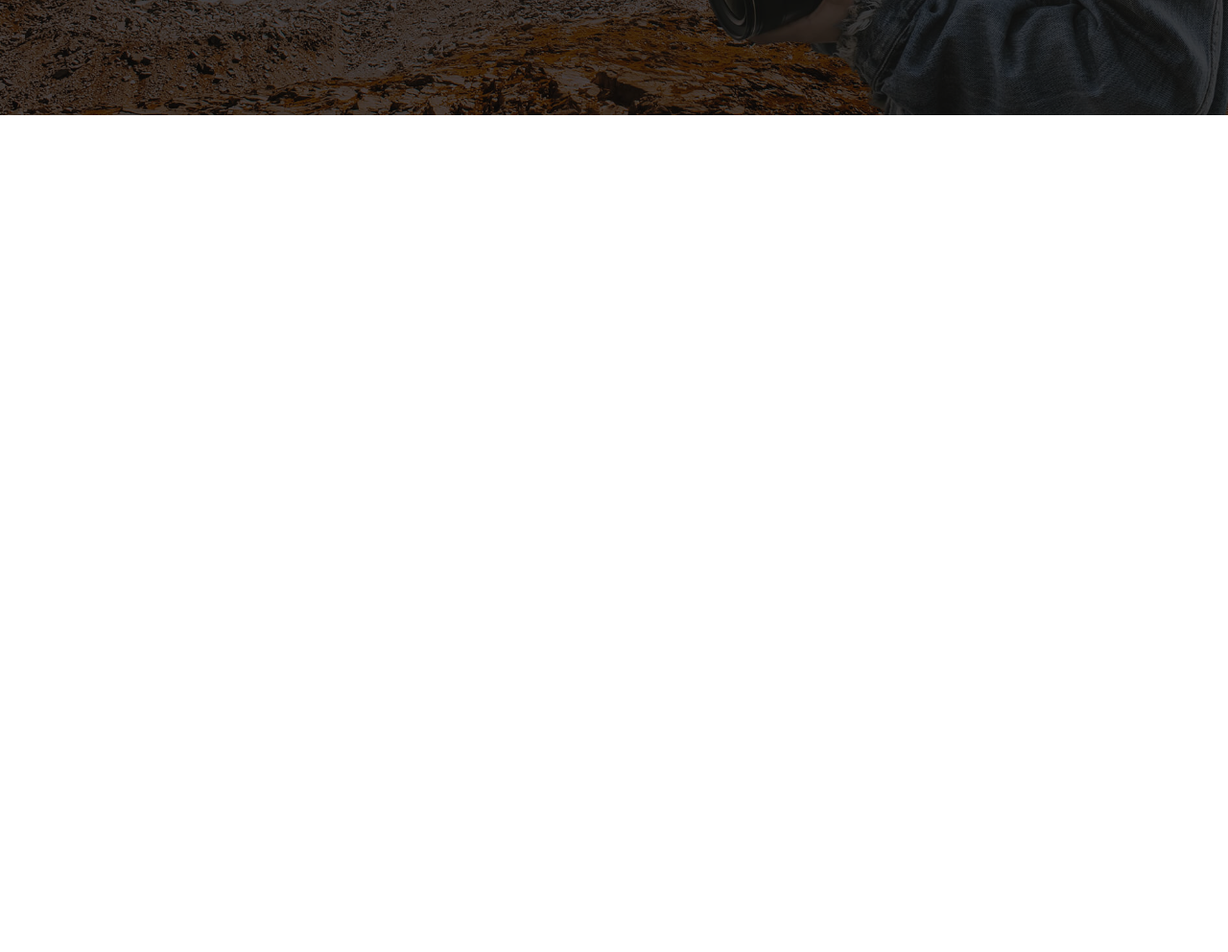
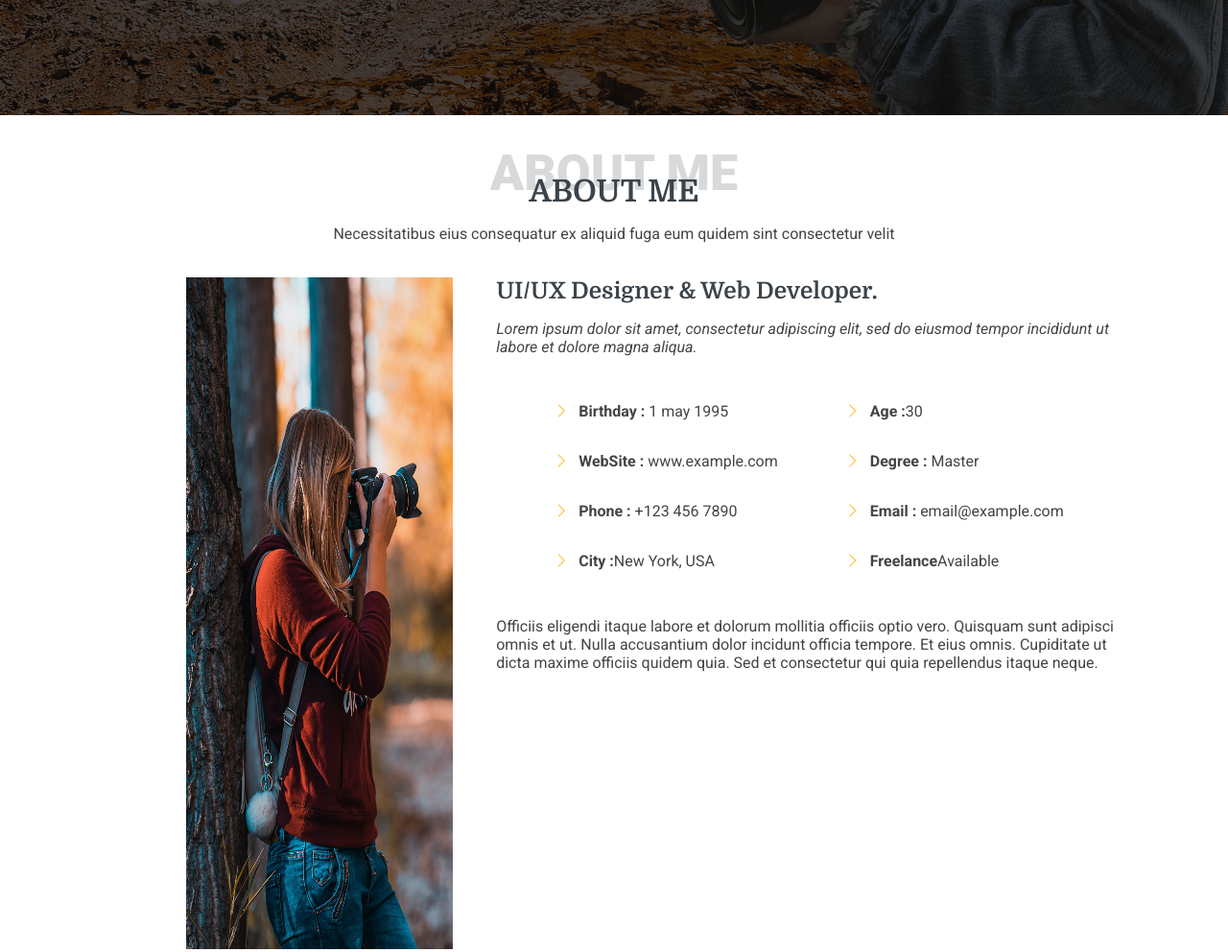
Before and after one commit to Wenibwe/laura_thomson_template, a plain HTML site: page index.html in a window 1280 px wide. Shown: the part 680-1672 px from the top of the page at 96% size. Before the commit the page ends 1600 px from the top, so only its background shows below. Drawn offline with nearby package versions, Linux system fonts and the light colour scheme.

Commit message:
la partie about

```diff
--- a/index.html
+++ b/index.html
@@ -69,7 +69,81 @@
       </section>
 
       <!--la partie a bout-->
-      <section id="about-section" class="about-section"></section>
+
+      <section id="about-section" class="about-section">
+        <div class="introduction-section">
+          <span class="ombre"> ABOUT ME</span>
+          <h2>ABOUT ME</h2>
+          <p>
+            Necessitatibus eius consequatur ex aliquid fuga eum quidem sint
+            consectetur velit
+          </p>
+        </div>
+        <div class="about-container">
+          <div class="about-item-img">
+            <img
+              src="../laura_thomson_template/assets/profile-img.jpg"
+              alt="profil-laura"
+            />
+          </div>
+          <div class="about-item-detail">
+            <h2>UI/UX Designer & Web Developer.</h2>
+            <p class="p-italic">
+              Lorem ipsum dolor sit amet, consectetur adipiscing elit, sed do
+              eiusmod tempor incididunt ut labore et dolore magna aliqua.
+            </p>
+            <div class="id-container">
+              <div class="id-item">
+                <ul>
+                  <li>
+                    <i class="bi bi-chevron-right"></i
+                    ><strong>Birthday : </strong> <span>1 may 1995</span>
+                  </li>
+                  <li>
+                    <i class="bi bi-chevron-right"></i
+                    ><strong>WebSite : </strong> <span>www.example.com</span>
+                  </li>
+                  <li>
+                    <i class="bi bi-chevron-right"></i><strong>Phone :</strong>
+                    <span>+123 456 7890</span>
+                  </li>
+                  <li>
+                    <i class="bi bi-chevron-right"></i><strong>City :</strong
+                    ><span>New York, USA</span>
+                  </li>
+                </ul>
+              </div>
+              <div class="id-item">
+                <ul>
+                  <li>
+                    <i class="bi bi-chevron-right"></i><strong>Age :</strong
+                    ><span>30</span>
+                  </li>
+                  <li>
+                    <i class="bi bi-chevron-right"></i><strong>Degree :</strong>
+                    <span>Master</span>
+                  </li>
+                  <li>
+                    <i class="bi bi-chevron-right"></i><strong>Email :</strong>
+                    <span>email@example.com</span>
+                  </li>
+                  <li>
+                    <i class="bi bi-chevron-right"></i><strong>Freelance</strong
+                    ><span>Available</span>
+                  </li>
+                </ul>
+              </div>
+            </div>
+            <p class="detail">
+              Officiis eligendi itaque labore et dolorum mollitia officiis optio
+              vero. Quisquam sunt adipisci omnis et ut. Nulla accusantium dolor
+              incidunt officia tempore. Et eius omnis. Cupiditate ut dicta
+              maxime officiis quidem quia. Sed et consectetur qui quia
+              repellendus itaque neque.
+            </p>
+          </div>
+        </div>
+      </section>
     </main>
     <footer></footer>
   </body>
--- a/style.css
+++ b/style.css
@@ -80,7 +80,7 @@ section {
   position: absolute;
 }
 
-.transparent h2{
+.transparent h2 {
   margin: 0px;
   font-family: domine;
   font-size: 36px;
@@ -88,14 +88,95 @@ section {
   padding-top: 20%;
   color: #ffffff;
 }
-.transparent p{
+.transparent p {
   font-family: roboto;
   font-size: 16px;
   text-align: center;
   color: #ffffff;
 }
-.transparent i{
-font-size: 50px;
-margin-left: 50%;
-color: #ffffff;
+.transparent i {
+  font-size: 50px;
+  margin-left: 50%;
+  color: #ffffff;
 }
+
+.introduction-section {
+  text-align: center;
+  padding-top: 30px;
+  .ombre {
+    font-family:roboto;
+    color: color-mix(in srgb, #3b434a, transparent 80%);
+    font-size: 52px;
+    font-style: bold !important;
+    margin-top: 15px;
+    font-weight: 1000;
+  }
+  h2 {
+    color: #3b434a;
+    margin: 0px;
+    margin-top: -30px;
+    font-family: domine;
+    font-size: 32px;
+    font-weight: 1000;
+  }
+  p{
+    font-family: roboto;
+    font-size: 16px;
+    color: #444444;
+  }
+}
+.about-section{
+
+}
+.about-container{
+  padding: 20px;
+  display: flex;
+ justify-content: space-evenly;
+  height: 100%;
+  margin-left: 10%;
+}
+.about-item-img{
+  width: 25%;
+   height: 100%;
+  img{
+     width: 100%;
+    height: 700px;
+  };
+}
+.about-item-detail{
+  margin-left: 0px;
+  width: 60%;
+  margin-right: 30px;
+h2{
+  font-family: domine;
+  font-size: 24px;
+  color: #3b434a;
+  margin: 0;
+}
+.p-italic{
+  color: #444444;
+  font-family: roboto;
+  font-size: 16px;
+  font-style: italic ;
+}
+.detail{
+   color: #444444;
+  font-family: roboto;
+  font-size: 16px;
+}
+}
+.id-container{
+  display: flex;
+  ul li{
+    padding: 10px;
+    list-style: none;
+    font-family: roboto;
+    font-size: 16px;
+    color: #444444;
+    line-height: 2;
+  }
+  i{
+    color: #ffbb27;
+    padding: 10px;
+  }
+}
```
Also changed, not shown: assets/profile-img.jpg (added).
